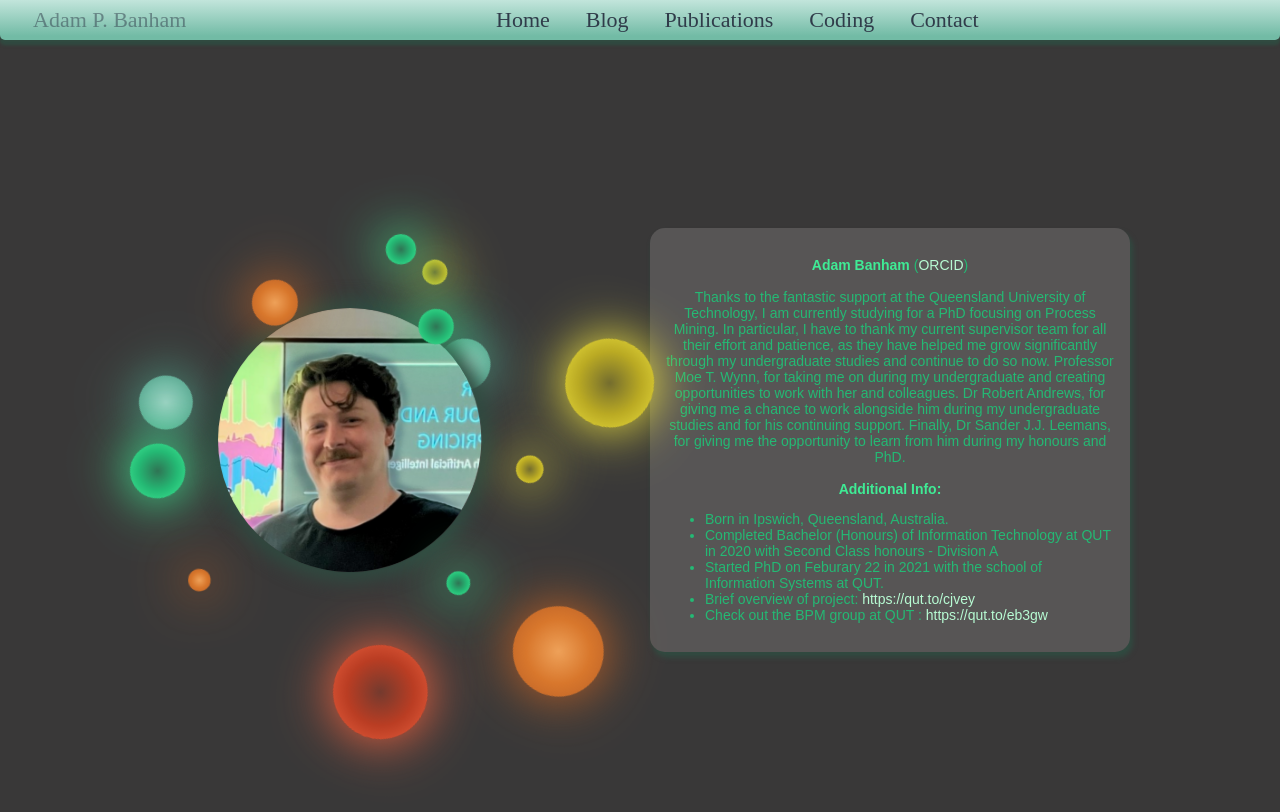
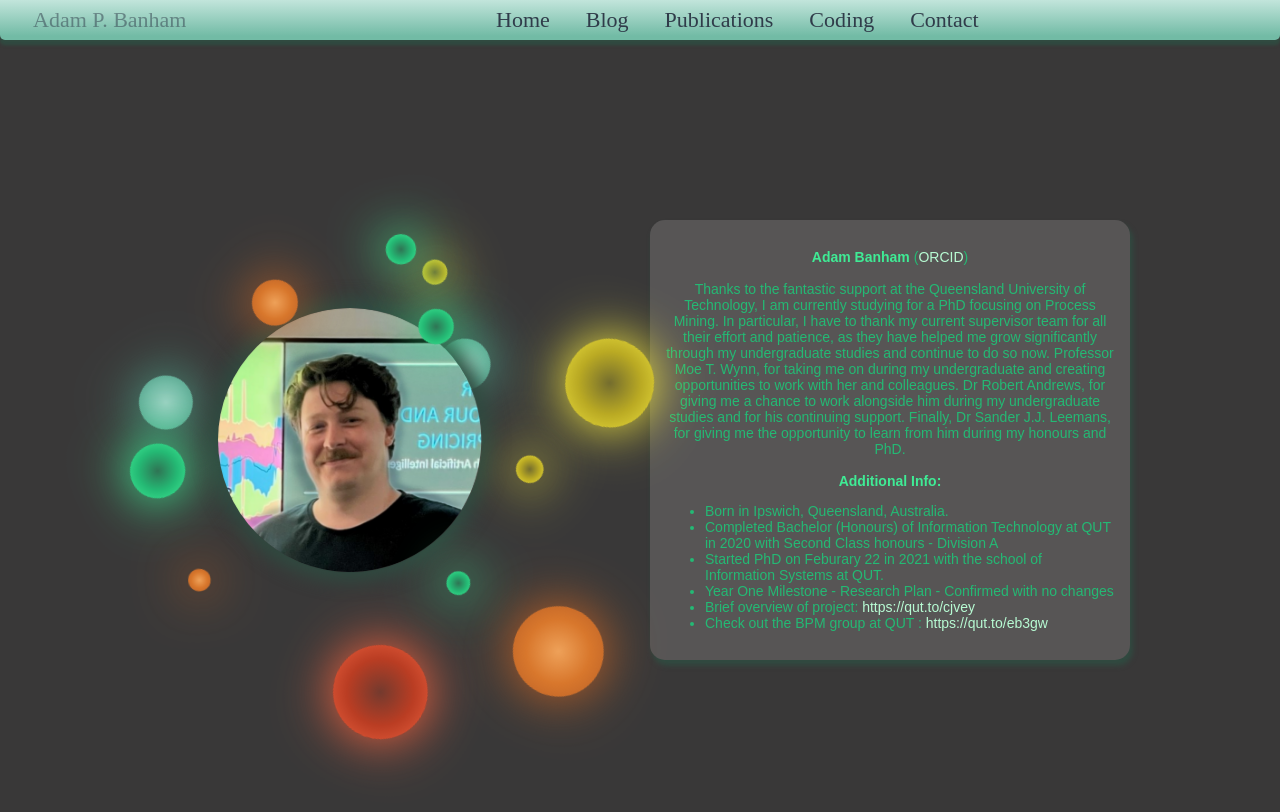
Before and after one commit to AdamBanham/personal-webpage-stack, a Vue app in the folder frontend/: page /#/ in a window 1280 px wide. Shown: the top 812 px of the page. Built offline with nearby package versions, Linux system fonts and the light colour scheme.

Commit message:
added milestone completion.

```diff
--- a/frontend/src/components/home/home.vue
+++ b/frontend/src/components/home/home.vue
@@ -56,6 +56,9 @@
           <li>
             Started PhD on Feburary 22 in 2021 with the school of Information Systems at QUT.
           </li>
+          <li>
+            Year One Milestone - Research Plan - Confirmed with no changes
+            </li>
           <li>
             Brief overview of project: <a
               href="https://qut.to/cjvey"
```
